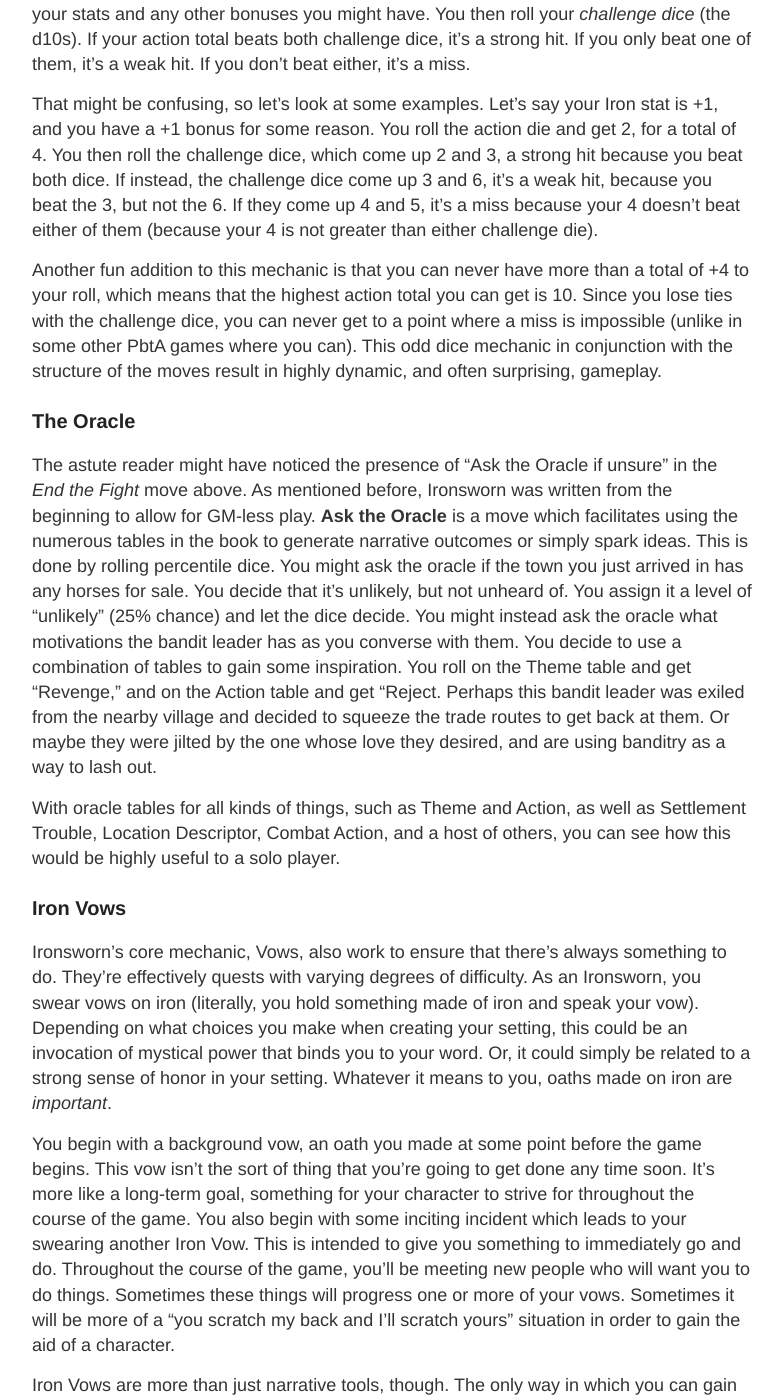
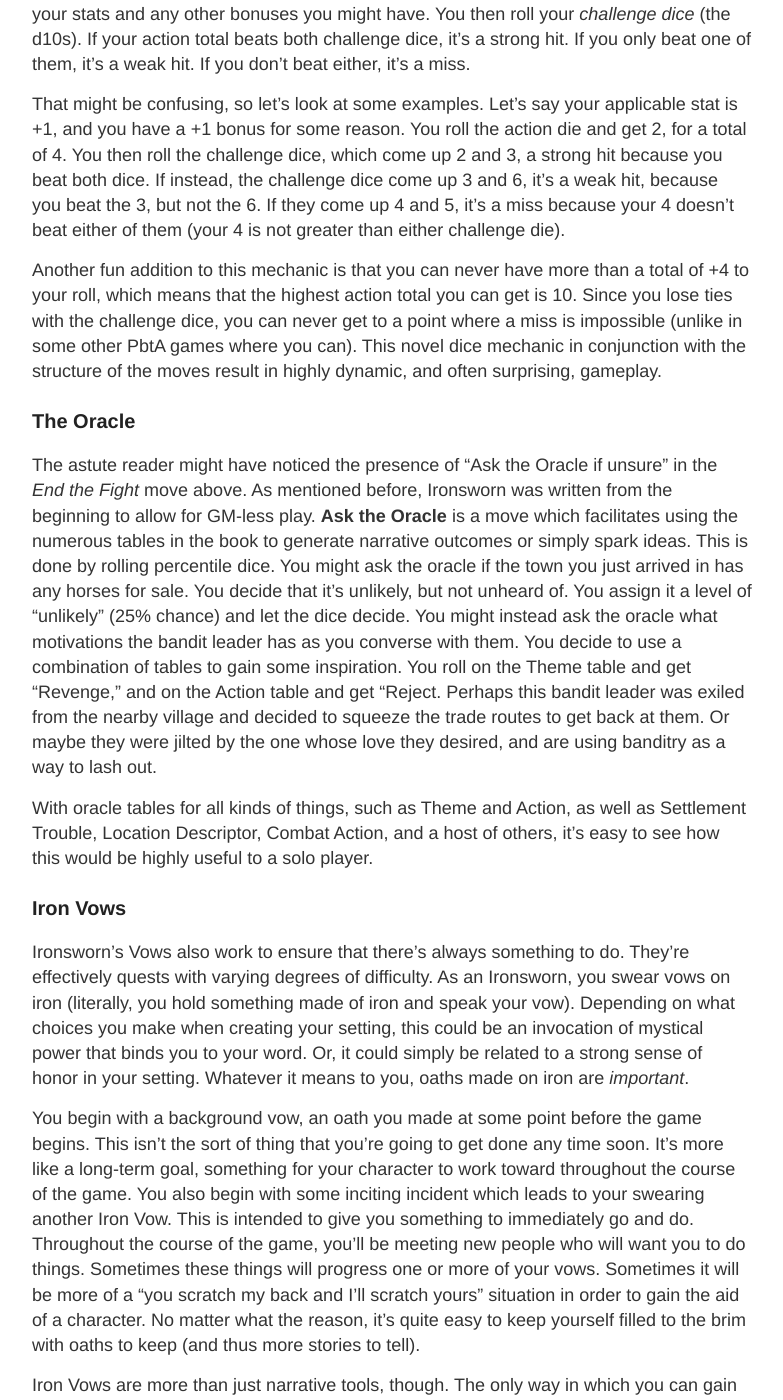
Before and after one commit to Zenith-One/zenith-one.github.io, a Jekyll site: the page built from _posts/2019-02-06-introduction.md, in a window 1280 px wide and 1400 px high, scrolled down 2925 px. Shown: the whole window, without its empty margins (248-1031 px from the left). Built offline with Jekyll 4.4.1, drawn with Linux system fonts in a browser that asks for light colours; some of the changed text lies outside the part shown.

Commit message:
Fixed a typo in Introduction

```diff
--- a/_posts/2019-02-06-introduction.md
+++ b/_posts/2019-02-06-introduction.md
@@ -79,15 +79,15 @@
 If you don't beat either, it's a miss.
 
 That might be confusing, so let's look at some examples.
-Let's say your Iron stat is +1, and you have a +1 bonus for some reason.
+Let's say your applicable stat is +1, and you have a +1 bonus for some reason.
 You roll the action die and get 2, for a total of 4.
 You then roll the challenge dice, which come up 2 and 3, a strong hit because you beat both dice.
 If instead, the challenge dice come up 3 and 6, it's a weak hit, because you beat the 3, but not the 6.
-If they come up 4 and 5, it's a miss because your 4 doesn't beat either of them (because your 4 is not greater than either challenge die).
+If they come up 4 and 5, it's a miss because your 4 doesn't beat either of them (your 4 is not greater than either challenge die).
 
 Another fun addition to this mechanic is that you can never have more than a total of +4 to your roll, which means that the highest action total you can get is 10.
 Since you lose ties with the challenge dice, you can never get to a point where a miss is impossible (unlike in some other PbtA games where you can).
-This odd dice mechanic in conjunction with the structure of the moves result in highly dynamic, and often surprising, gameplay.
+This novel dice mechanic in conjunction with the structure of the moves result in highly dynamic, and often surprising, gameplay.
 
 ### The Oracle
 
@@ -104,11 +104,11 @@
   Perhaps this bandit leader was exiled from the nearby village and decided to squeeze the trade routes to get back at them.
   Or maybe they were jilted by the one whose love they desired, and are using banditry as a way to lash out.
 
-With oracle tables for all kinds of things, such as Theme and Action, as well as Settlement Trouble, Location Descriptor, Combat Action, and a host of others, you can see how this would be highly useful to a solo player.
+With oracle tables for all kinds of things, such as Theme and Action, as well as Settlement Trouble, Location Descriptor, Combat Action, and a host of others, it's easy to see how this would be highly useful to a solo player.
 
 ### Iron Vows
 
-Ironsworn's core mechanic, Vows, also work to ensure that there's always something to do.
+Ironsworn's Vows also work to ensure that there's always something to do.
 They're effectively quests with varying degrees of difficulty.
 As an Ironsworn, you swear vows on iron (literally, you hold something made of iron and speak your vow).
 Depending on what choices you make when creating your setting, this could be an invocation of mystical power that binds you to your word.
@@ -116,13 +116,14 @@
 Whatever it means to you, oaths made on iron are *important*.
 
 You begin with a background vow, an oath you made at some point before the game begins.
-This vow isn't the sort of thing that you're going to get done any time soon.
-It's more like a long-term goal, something for your character to strive for throughout the course of the game.
+This isn't the sort of thing that you're going to get done any time soon.
+It's more like a long-term goal, something for your character to work toward throughout the course of the game.
 You also begin with some inciting incident which leads to your swearing another Iron Vow.
 This is intended to give you something to immediately go and do.
 Throughout the course of the game, you'll be meeting new people who will want you to do things.
 Sometimes these things will progress one or more of your vows.
 Sometimes it will be more of a "you scratch my back and I'll scratch yours" situation in order to gain the aid of a character.
+No matter what the reason, it's quite easy to keep yourself filled to the brim with oaths to keep (and thus more stories to tell).
 
 Iron Vows are more than just narrative tools, though.
 The only way in which you can gain experience points (and thus character advancement) is through completing vows.
```
Also changed, not shown: other parts of _posts/2019-02-06-introduction.md (+2 -2 lines), 3 other files.
